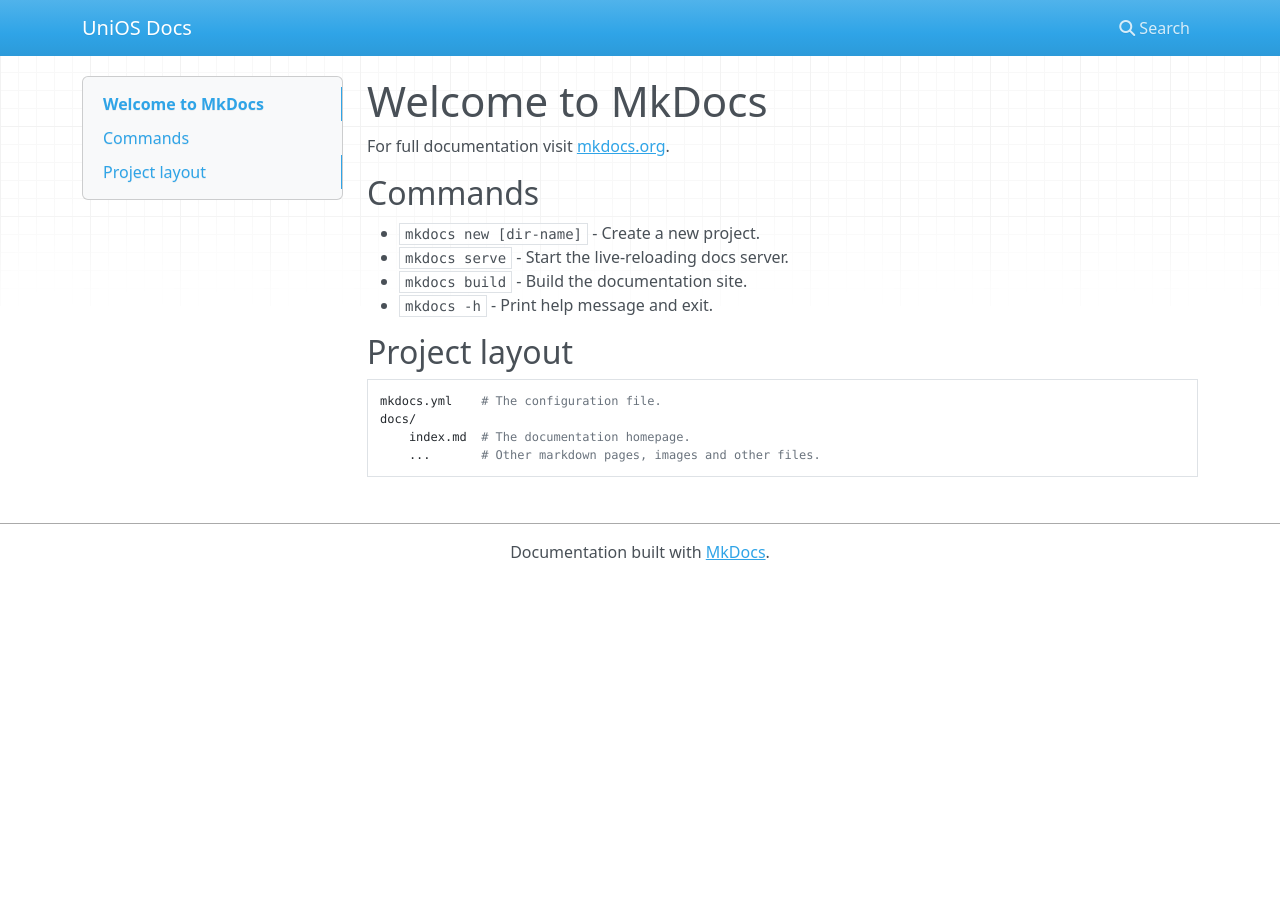
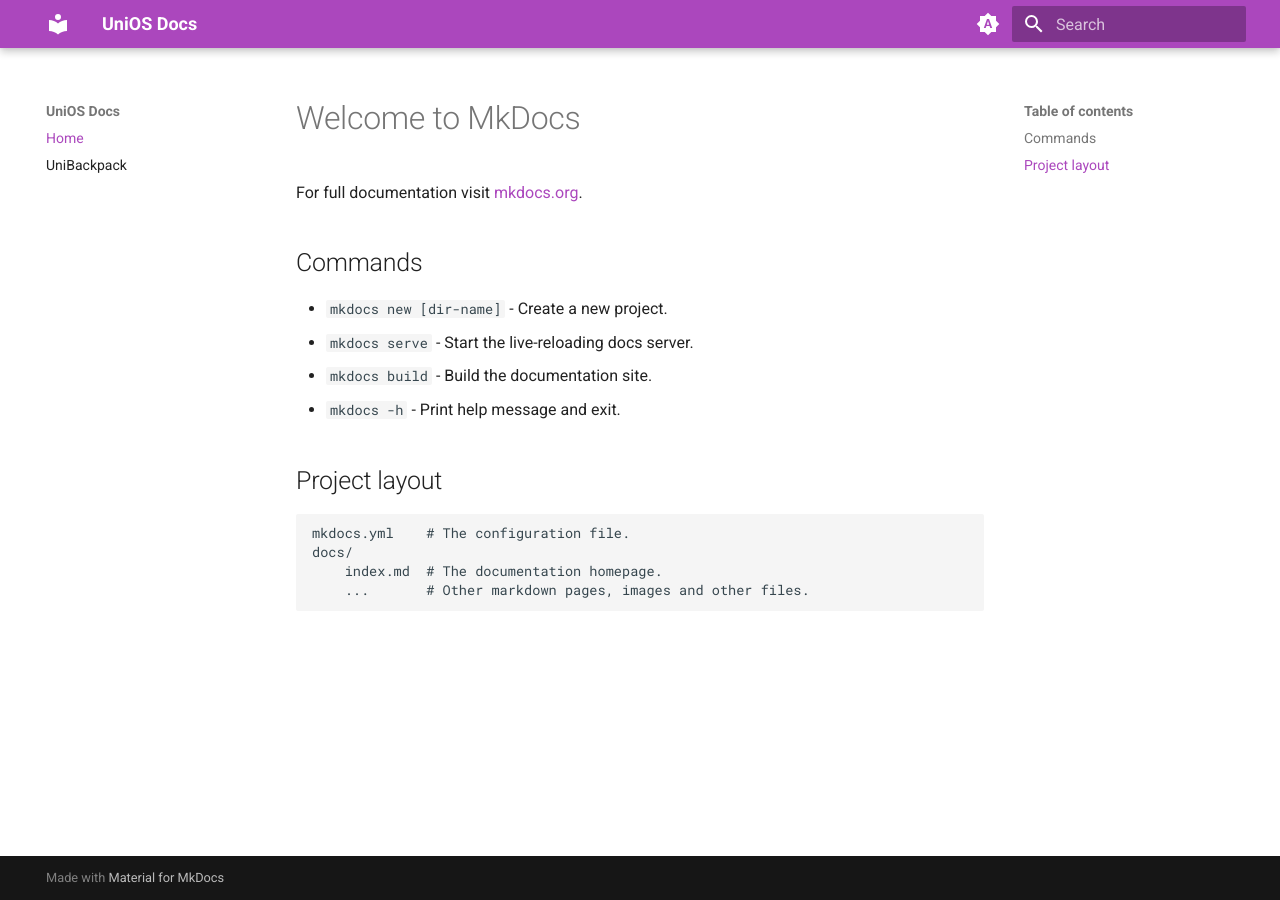
Before and after one commit to open-source-uom/UniOS-docs, an MkDocs documentation site: the page built from docs/index.md, in a window 1280 px wide. Built offline with MkDocs 1.6.1 and Material for MkDocs 9.7.7, drawn with Linux system fonts in a browser that asks for light colours; nearby versions of some CDN libraries.

Commit message:
Changed style, added dark theme and added unibackpack docs

```diff
--- a/mkdocs.yml
+++ b/mkdocs.yml
@@ -1,5 +1,31 @@
 site_name: UniOS Docs
 
+nav:
+ - Home: index.md
+ - UniBackpack: unibackpack.md
+
 theme:
-  name: mkdocs
+  name: material
   favicon: img/favicon.ico
+
+  palette:
+      - media: "(prefers-color-scheme)"
+        toggle:
+          icon: material/brightness-auto
+          name: Switch to light mode
+
+      - media: "(prefers-color-scheme: light)"
+        scheme: default
+        primary: purple
+        accent: purple
+        toggle:
+          icon: material/brightness-7
+          name: Switch to dark mode
+
+      - media: "(prefers-color-scheme: dark)"
+        scheme: slate
+        primary: purple
+        accent: purple
+        toggle:
+          icon: material/brightness-4
+          name: Switch to system preference`
```
Also changed, not shown: docs/unibackpack.md (added, +42 -0 lines).
